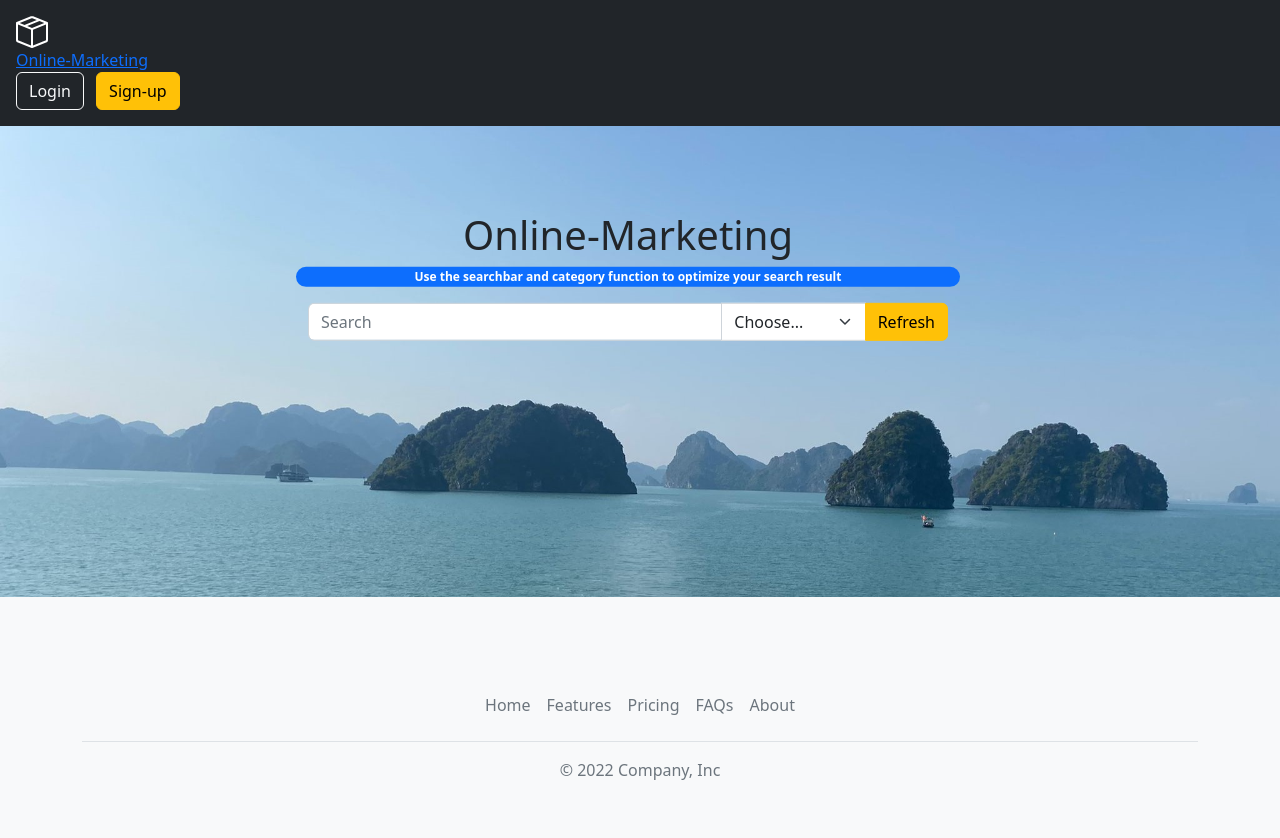
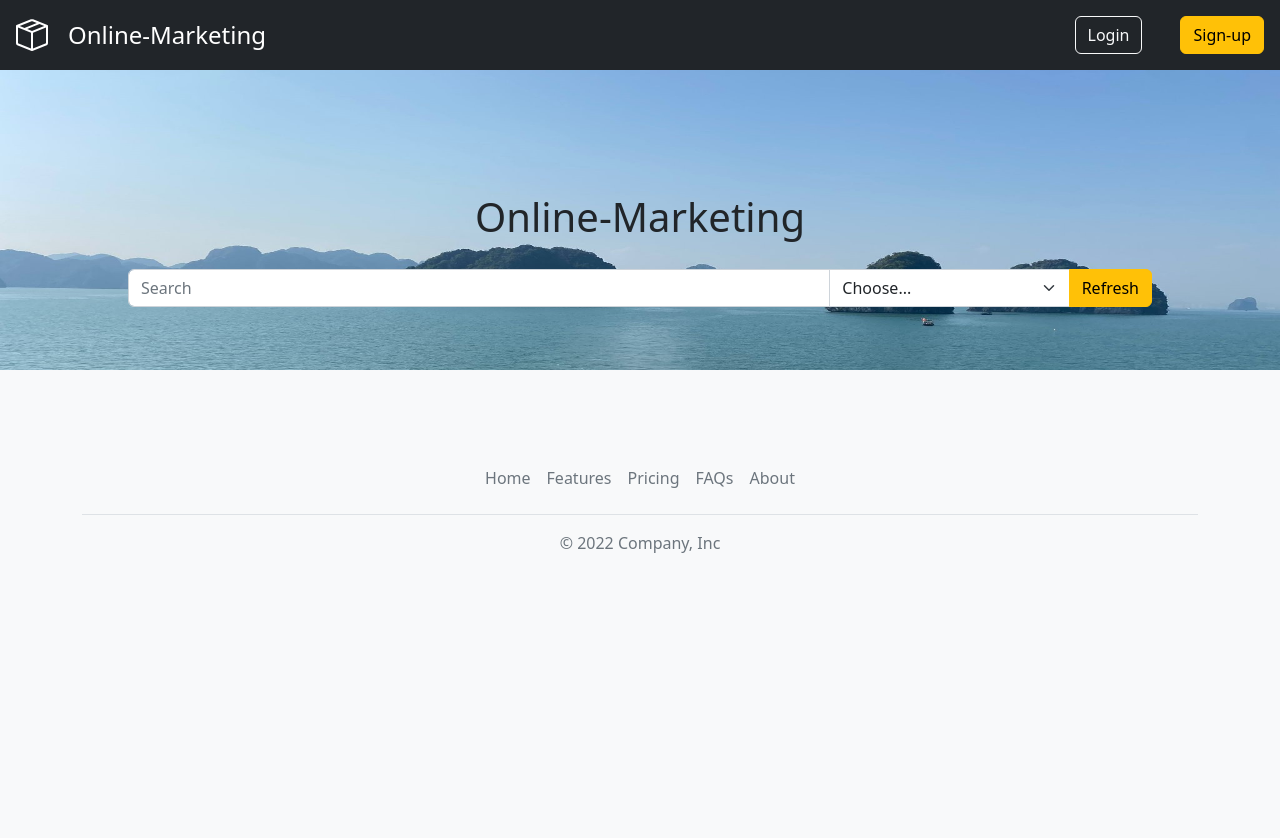
Before and after one commit to J-Blijenburg/Project-WebDevelopment-OnlineMarketing, a PHP site: page / in a window 1280 px wide. After the commit the page ends 553 px from the top, so only its background shows below. Run offline with PHP 8.4, Linux system fonts and the light colour scheme; data that the repository does not hold is empty.

Commit message:
juiste size

```diff
--- a/app/public/StyleSheets/StyleHeader.css
+++ b/app/public/StyleSheets/StyleHeader.css
@@ -1,15 +1,15 @@
 /* Size for mobile version */
-@media (max-width:480px){
-  .header{
+@media (max-width:480px) {
+   .header {
       display: flex;
       justify-content: space-between;
    }
 
-   .HeaderText{
+   .HeaderText {
       display: none;
    }
 
-  .headerButtons{
+   .headerButtons {
       display: flex;
       gap: 30px;
    }
@@ -18,14 +18,58 @@
 
 /* Size for mobile version */
 @media screen and ((min-width:481px) and (max-width:720px)) {
+   .header {
+      display: flex;
+      justify-content: space-between;
+   }
+
+   .HeaderText {
+      display: flex;
+      align-items: center;
+      color: white;
+      text-decoration: none;
+      font-size: 150%;
+   }
 
 
+   .HeaderLogoInfo{
+      display: flex;
+      gap: 20px;
+   }
+
+
+   .headerButtons {
+      display: flex;
+      gap: 30px;
+   }
 
 
 }
 
 /* Size for laptop version */
 @media screen and (min-width:721px) {
+   .header {
+      display: flex;
+      justify-content: space-between;
+   }
+
+   .HeaderText {
+      display: flex;
+      align-items: center;
+      color: white;
+      text-decoration: none;
+      font-size: 150%;
+   }
 
 
+   .HeaderLogoInfo{
+      display: flex;
+      gap: 20px;
    }
+
+
+   .headerButtons {
+      display: flex;
+      gap: 30px;
+   }
+}
--- a/app/public/StyleSheets/StyleItemList.css
+++ b/app/public/StyleSheets/StyleItemList.css
@@ -1,11 +1,33 @@
 /* Size for mobile version */
 @media screen and (max-width:480px) {
-
-
     .card{
-        flex-basis:45%;
-
+        flex-basis:40%;
     }
 
 
+
+
+
 }
+
+/* Size for tablet version */
+@media screen and ((min-width:481px) and (max-width:720px)) {
+    .card{
+        flex-basis:35%;
+    }
+
+
+
+}
+
+/* Size for laptop version */
+@media screen and (min-width:721px) {
+    .card{
+        flex-basis:25%;
+    }
+
+    .row{
+        gap: 2.5%;
+    }
+
+}
--- a/app/public/StyleSheets/StyleMain.css
+++ b/app/public/StyleSheets/StyleMain.css
@@ -1,4 +1,3 @@
-
 .headerInfo {
     display: flex;
     height: 300px;
@@ -7,26 +6,108 @@
 }
 
 /* Size for mobile version */
-@media (max-width:480px){
-    .headerInfo{
+@media (max-width:480px) {
+    .headerInfo {
+        height: 150px;
+        justify-content: center;
+    }
+
+    .mainComponents {
+        display: flex;
+        justify-content: center;
+    }
+
+    .text-center {
+        display: flex;
+        justify-content: center;
+    }
+
+    .mainSearchItems {
+        display: flex;
+        flex-direction: column;
+        justify-content: center;
+        width: 80%;
+        gap: 20px;
+    }
+
+    .mainHeaderText{
+        display: flex;
+        justify-content: center;
+    }
+
+    .imageHeader{
         height: 150px;
     }
-
-
-
 }
 
 
 /* Size for mobile version */
 @media screen and ((min-width:481px) and (max-width:720px)) {
+    .headerInfo {
+        height: 60%;
+        justify-content: center;
+    }
 
+    .mainComponents {
+        display: flex;
+        justify-content: center;
+    }
 
+    .text-center {
+        display: flex;
+        justify-content: center;
+    }
 
+    .mainSearchItems {
+        display: flex;
+        flex-direction: column;
+        justify-content: center;
+        width: 80%;
+        height: 75%;
+        gap: 20px;
+    }
 
+    .mainHeaderText{
+        display: flex;
+        justify-content: center;
+    }
+
+    .imageHeader{
+        height: 250px;
+    }
 }
 
 /* Size for laptop version */
 @media screen and (min-width:721px) {
+    .headerInfo {
+        height: 60%;
+        justify-content: center;
+    }
 
+    .mainComponents {
+        display: flex;
+        justify-content: center;
+    }
 
+    .text-center {
+        display: flex;
+        justify-content: center;
+    }
+
+    .mainSearchItems {
+        display: flex;
+        flex-direction: column;
+        justify-content: center;
+        width: 80%;
+        height: 75%;
+        gap: 20px;
+    }
+
+    .mainHeaderText{
+        display: flex;
+        justify-content: center;
+    }
+    .imageHeader{
+        height: 300px;
+    }
 }
--- a/app/view/Footer.php
+++ b/app/view/Footer.php
@@ -1,5 +1,5 @@
 <head>
-
+<meta name="viewport" content="width=device-width, initial-scale=1.0">
     <link href="StyleSheets/StyleFooter.css" rel="stylesheet" />
 </head>
 
--- a/app/view/Header.php
+++ b/app/view/Header.php
@@ -11,12 +11,17 @@
 <header class="p-3 text-bg-dark">
     <form class="header" method="POST">
 
+
+
+        <div class="HeaderLogoInfo">
             <a href="/" class="d-flex align-items-center mb-2 mb-lg-0 text-white text-decoration-none">
                 <svg xmlns="http://www.w3.org/2000/svg" width="32" height="32" fill="currentColor" class="bi bi-box-seam" viewBox="0 0 16 16">
                     <path d="M8.186 1.113a.5.5 0 0 0-.372 0L1.846 3.5l2.404.961L10.404 2l-2.218-.887zm3.564 1.426L5.596 5 8 5.961 14.154 3.5l-2.404-.961zm3.25 1.7-6.5 2.6v7.922l6.5-2.6V4.24zM7.5 14.762V6.838L1 4.239v7.923l6.5 2.6zM7.443.184a1.5 1.5 0 0 1 1.114 0l7.129 2.852A.5.5 0 0 1 16 3.5v8.662a1 1 0 0 1-.629.928l-7.185 2.874a.5.5 0 0 1-.372 0L.63 13.09a1 1 0 0 1-.63-.928V3.5a.5.5 0 0 1 .314-.464L7.443.184z" />
                 </svg>
             </a>
             <a class="HeaderText">Online-Marketing</a>
+        </div>
+
         <div class="headerButtons">
             <?php
             if ($_SESSION['loggedin'] == true) {
--- a/app/view/Main.php
+++ b/app/view/Main.php
@@ -5,6 +5,7 @@
 
     <meta charset="utf-8">
     <meta name="viewport" content="width=device-width, initial-scale=1">
+
     <title>Online-Marketing</title>
     <link href="StyleSheets/StyleMain.css" rel="stylesheet" />
     <meta name="theme-color" content="#712cf9">
@@ -14,12 +15,11 @@
 
 <body class="bg-light">
     <main>
+        <div class=mainComponents>
             <div class="headerInfo" style="width: 100%">
-            <section class="text-center container ">
-                <form method="POST">
-                    <div class="row py-lg-5 w-65 position-absolute top-50 start-50 translate-middle">
-                        <h1 class="fw-light">Online-Marketing</h1>
-                        <p class="badge rounded-pill text-bg-primary">Use the searchbar and category function to optimize your search result</p>
+
+                <form class="mainSearchItems" method="POST">
+                    <h1 class="mainHeaderText">Online-Marketing</h1>
                     <div class="input-group">
                         <input class="form-control form-control-dark w-50" id="myInput" type="search" placeholder="Search" aria-label="Search" oninput="searchThroughItems()">
                         <select oninput="searchThroughItemsCategory()" class="form-select" name="inputCategory" id="inputCategory" aria-label="Example select with button addon">
@@ -34,12 +34,10 @@
                         </select>
                         <button name="RefreshBtn" class="btn btn-warning">Refresh</button>
                     </div>
+                </form>
             </div>
-                </form>
-            </section>
+            <img class="imageHeader" src=Img/Background.jpeg style="width: 100%">
         </div>
-        <img class=imageHeader src=Img/Background.jpeg style="width: 100%">
-
 
 
 
```
Also changed, not shown: app/public/StyleSheets/StyleFooter.css (+16 -0 lines). Lines whose indentation alone changed are shown as unchanged.
